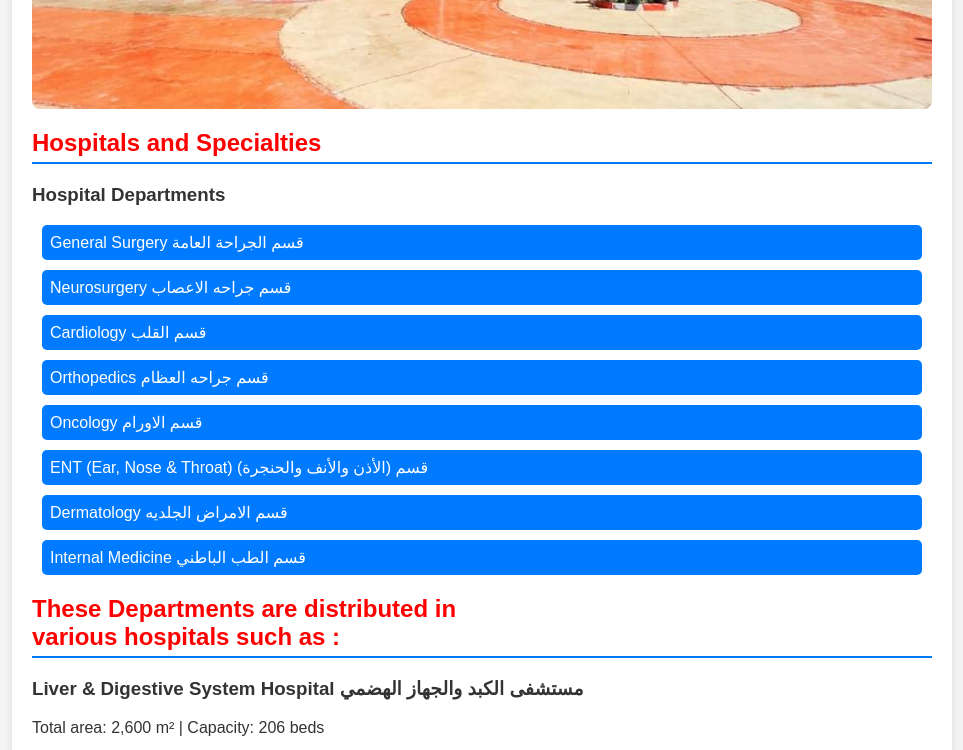
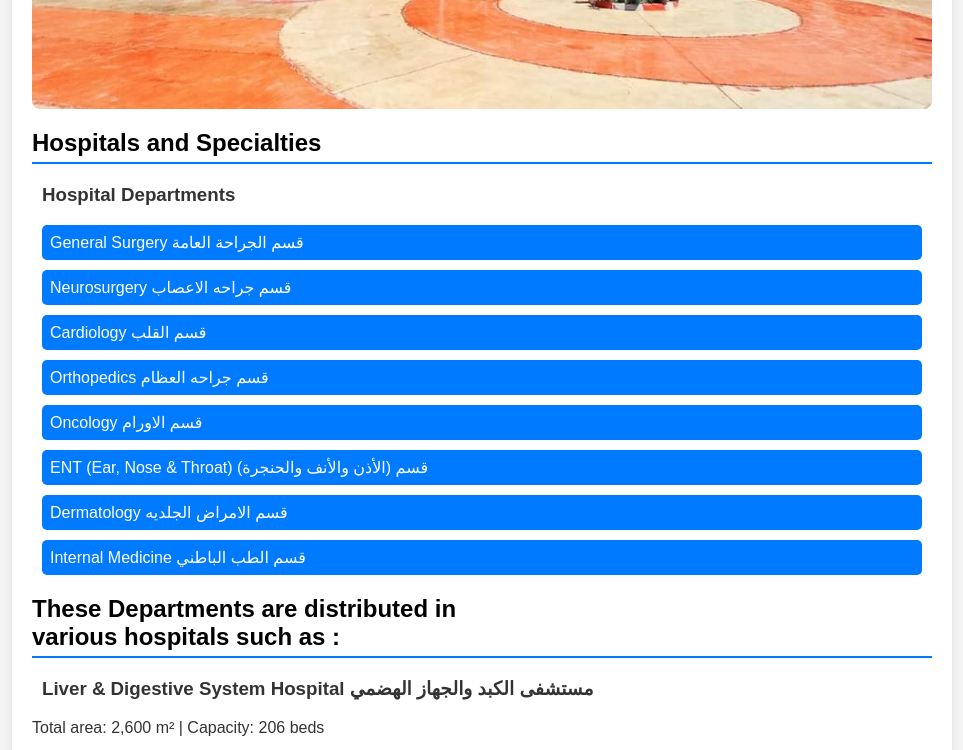
Before and after one commit to Ammar-Abdalkber/Minya-University-Hospital, a plain HTML site: page index.html in a window 1280 px wide. Shown: the part 820-1570 px from the top of the page, without its empty margins (158-1121 px from the left). Drawn offline with Linux system fonts and the light colour scheme.

Commit message:
Update style.css

```diff
--- a/style.css
+++ b/style.css
@@ -1,4 +1,3 @@
-/* Global Styles */
 body {
     font-family: Arial, sans-serif;
     margin: 0;
@@ -25,7 +24,7 @@ main {
 }
 
 h2 {
-    color: #ff0000;
+    color: #000000;
     border-bottom: 2px solid #007bff;
     padding-bottom: 5px;
 }
@@ -33,6 +32,7 @@ h2 {
 h3 {
     color: #333;
     margin-top: 20px;
+    margin-left: 10px;
 }
 
 ul {
@@ -49,7 +49,6 @@ ul li {
     border-radius: 5px;
 }
 
-/* Image Styling */
 img {
     display: block;
     max-width: 100%;
@@ -58,7 +57,6 @@ img {
     border-radius: 8px;
 }
 
-/* Form Styling */
 form {
     background: #f9f9f9;
     padding: 20px;
@@ -95,7 +93,6 @@ button:hover {
     background: #0056b3;
 }
 
-/* Footer Styling */
 footer {
     background: #333;
     color: white;
```
